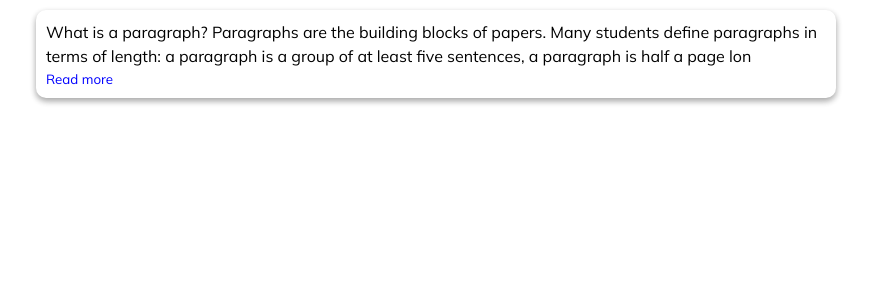
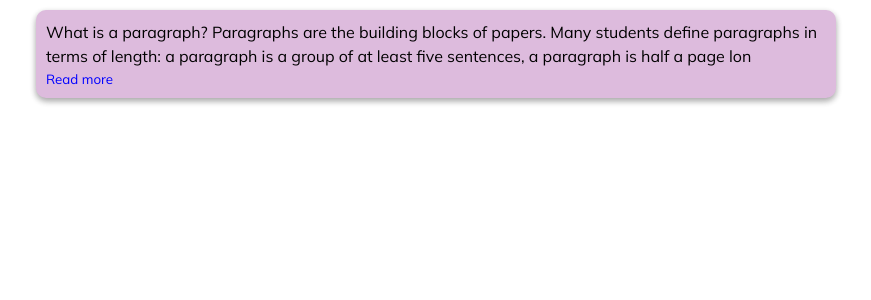
Before and after one commit to shivlahejat/design-practice, a Next.js app: page /readMore in a window 1280 px wide. Shown: the top 300 px of the page, without its empty margins (204-1075 px from the left). Built offline with nearby package versions, Linux system fonts and the light colour scheme; a web font is replaced by a local one.

Commit message:
Fix: (temp-testing): some color added

```diff
--- a/src/pages/readMore.js
+++ b/src/pages/readMore.js
@@ -34,10 +34,11 @@ const HomePage = () => {
 export default HomePage;
 
 const Wrapper = styled.div`
+  border-radius: 10px;
+  box-shadow: rgba(0, 0, 0, 0.16) 0px 3px 6px, rgba(0, 0, 0, 0.23) 0px 3px 6px;
   max-width: 800px;
   padding: 10px;
-  border-radius: 10px;
-  box-shadow: rgba(0, 0, 0, 0.16) 0px 3px 6px, rgba(0, 0, 0, 0.23) 0px 3px 6px;
+  background: #dbd;
 `;
 
 const MainDiv = styled.div`
```
